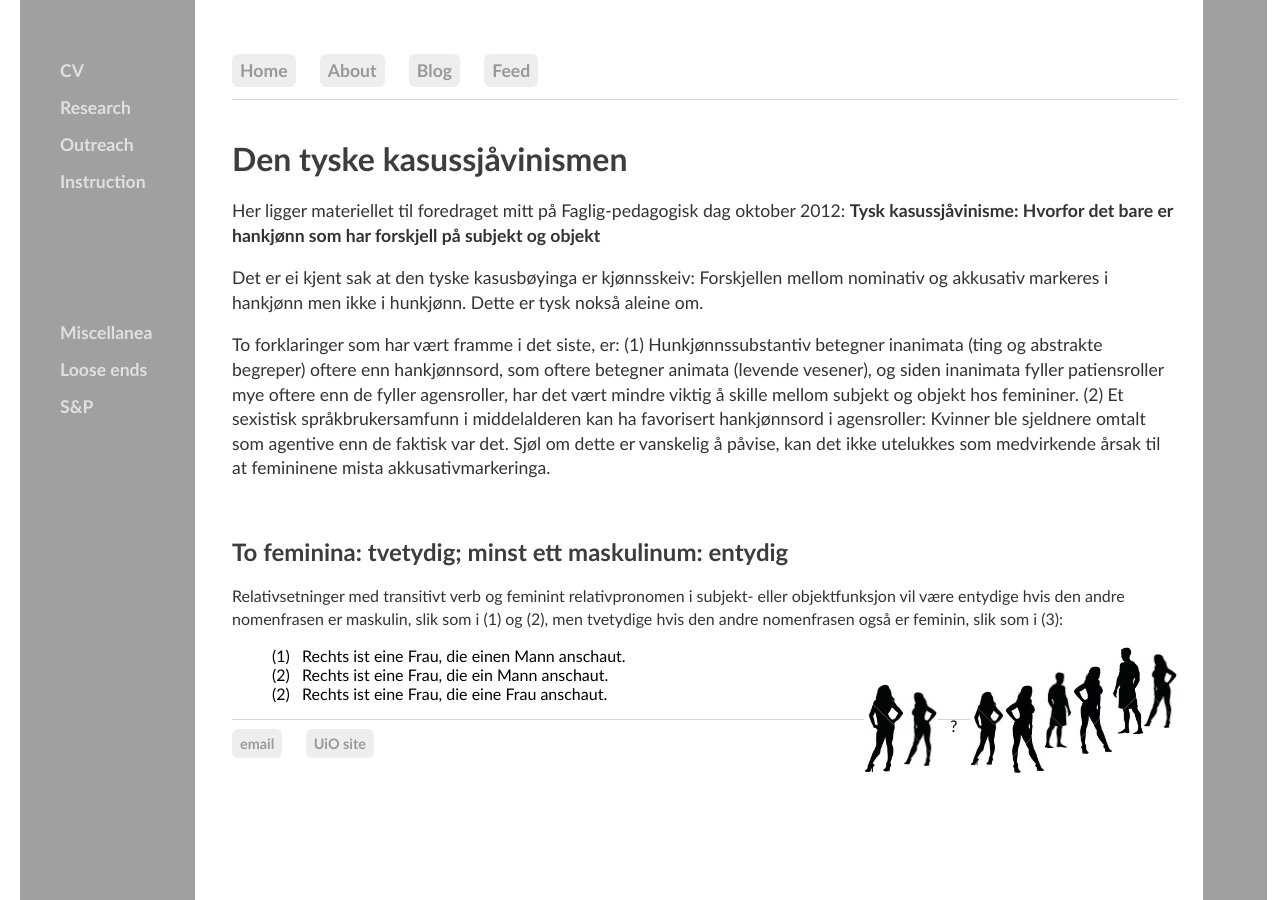
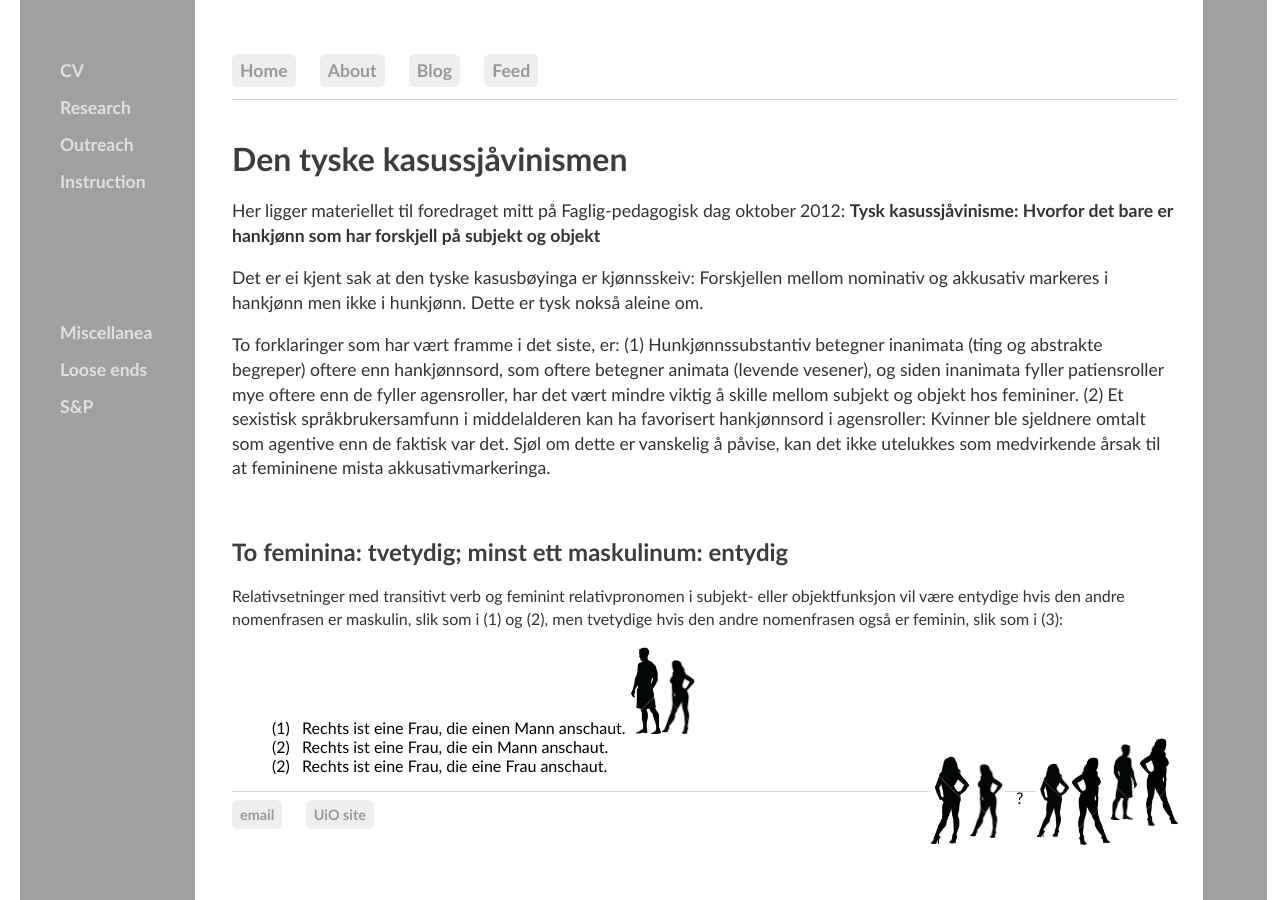
Before and after one commit to kjelljs/kjelljs.github.io, a Jekyll site: the page built from dissemination/kasus.html, in a window 1280 px wide. Built offline with Jekyll 4.4.1, drawn with Linux system fonts in a browser that asks for light colours.

Commit message:
Update kasus.html

```diff
--- a/dissemination/kasus.html
+++ b/dissemination/kasus.html
@@ -51,7 +51,7 @@ figcaption {
     <p>Relativsetninger med transitivt verb og feminint relativpronomen i subjekt- eller objektfunksjon vil være entydige hvis den andre nomenfrasen er maskulin, slik som i (1) og (2), men tvetydige hvis den andre nomenfrasen også er feminin, slik som i (3):
     </p>
     <ul>
-	<li><section>(1) &nbsp; Rechts ist eine Frau, die einen Mann anschaut. <div style="float:right;"><img align="center" src="/pics/diesie2.jpg" style="width: 32px;" /><img align="center" src="/pics/diesie1.jpg" style="width: 34px;" /></div></section></li>
+	<li>(1) &nbsp; Rechts ist eine Frau, die einen Mann anschaut. <img vertical-align="middle" horizontal-align="right" src="/pics/diesie2.jpg" style="width: 32px;" /><img vertical-align="middle" horizontal-align="right"  src="/pics/diesie1.jpg" style="width: 34px;" /></li>
 	<li>(2) &nbsp; Rechts ist eine Frau, die ein Mann anschaut. <div style="float:right;"><img align="center" src="/pics/diesie5.jpg" style="width: 28px;" /><img align="center" src="/pics/diesie4.jpg" style="width: 40px;" /></div></li>
 	<li>(2) &nbsp; Rechts ist eine Frau, die eine Frau anschaut. <div style="float:right;"><img align="center" src="/pics/diesie3.jpg" style="width: 40px;" /><img align="center" src="/pics/diesie1.jpg" style="width: 34px;" />&nbsp;&nbsp;&nbsp;?&nbsp;&nbsp;&nbsp;<img align="center" src="/pics/diesie3.jpg" style="width: 34px;" /><img align="center" src="/pics/diesie4.jpg" style="width: 40px;" /></div></li>
 </ul>
```
